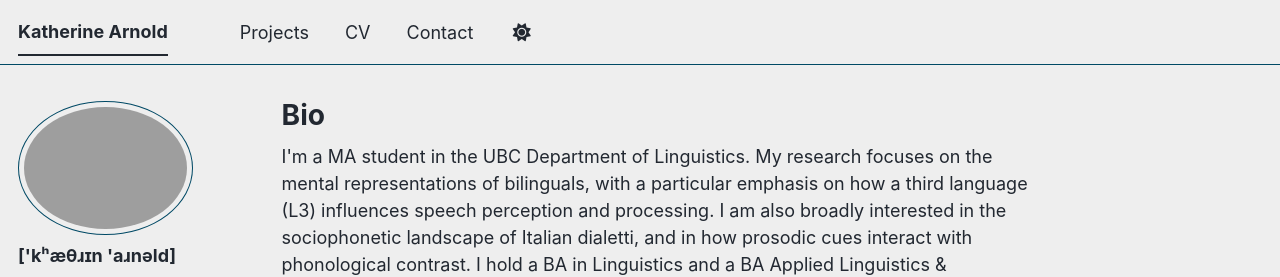
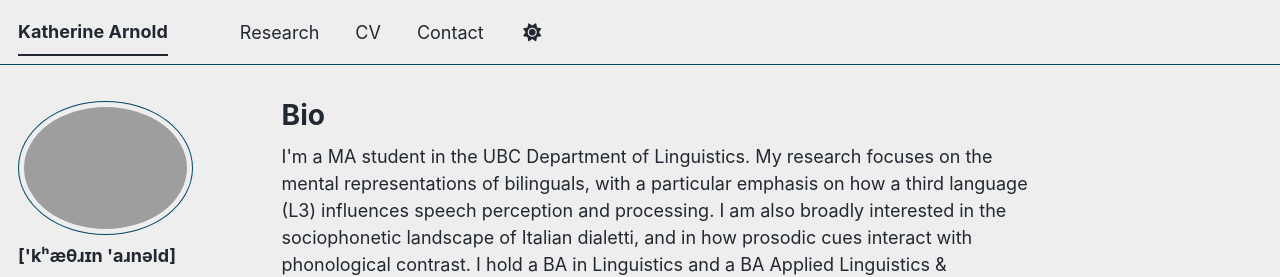
Before and after one commit to katherinearnold/katherinearnold.github.io, a Jekyll site: the page built from _pages/about.md, in a window 1280 px wide. Shown: the top 277 px of the page. Built offline with Jekyll 4.4.1, drawn with Linux system fonts in a browser that asks for light colours; a script bundle is joined from its source files by our own code; library files that are not in the unit come from our copies.

Commit message:
Rename 'Projects' to 'Research' in navigation

```diff
--- a/_data/navigation.yml
+++ b/_data/navigation.yml
@@ -8,7 +8,7 @@
 #      Markdown formatted page while the second is generated using JSON.
 
 main:
-  - title: "Projects"
+  - title: "Research"
     url: /projects/
 
   - title: "CV"
```
